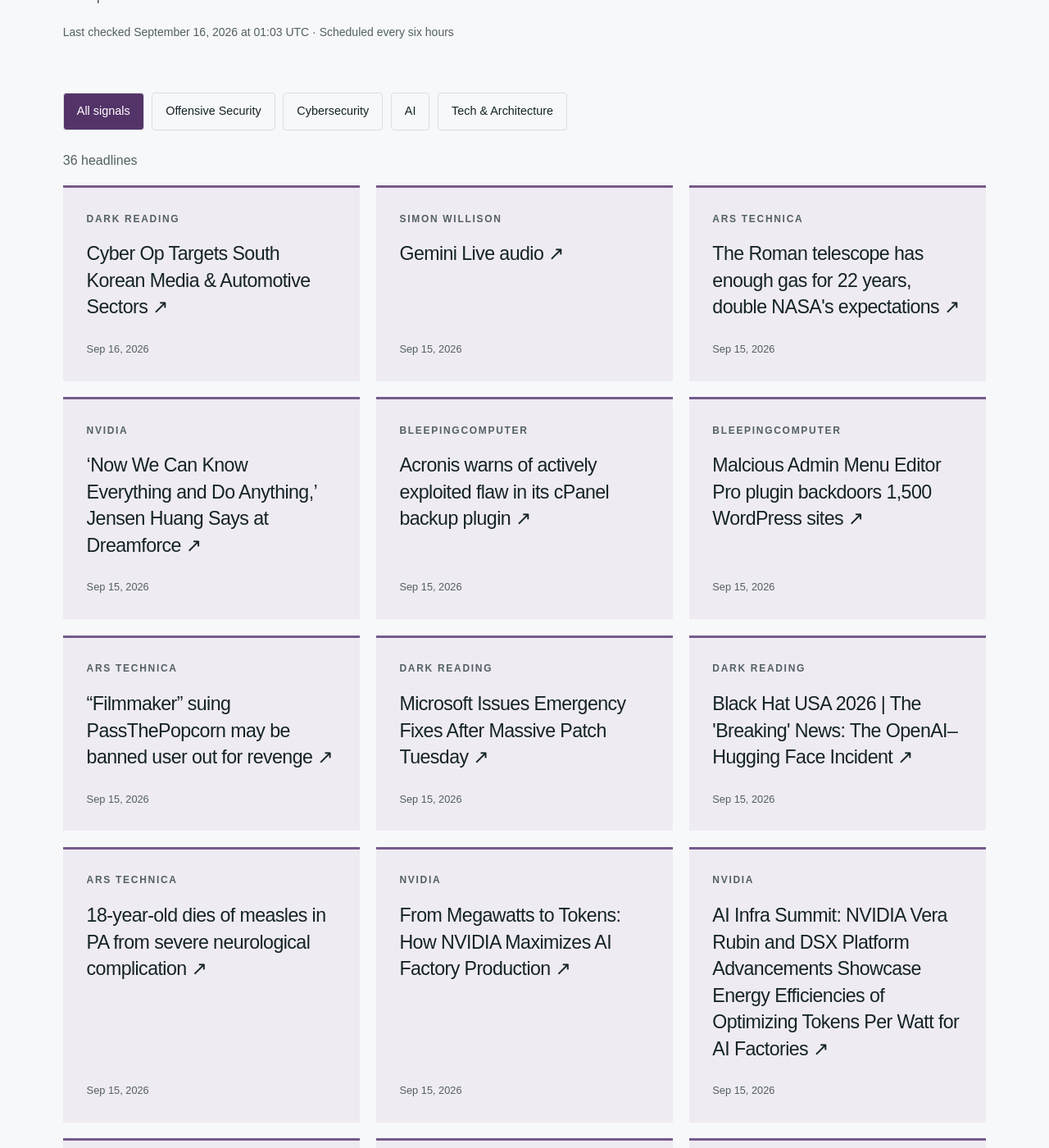
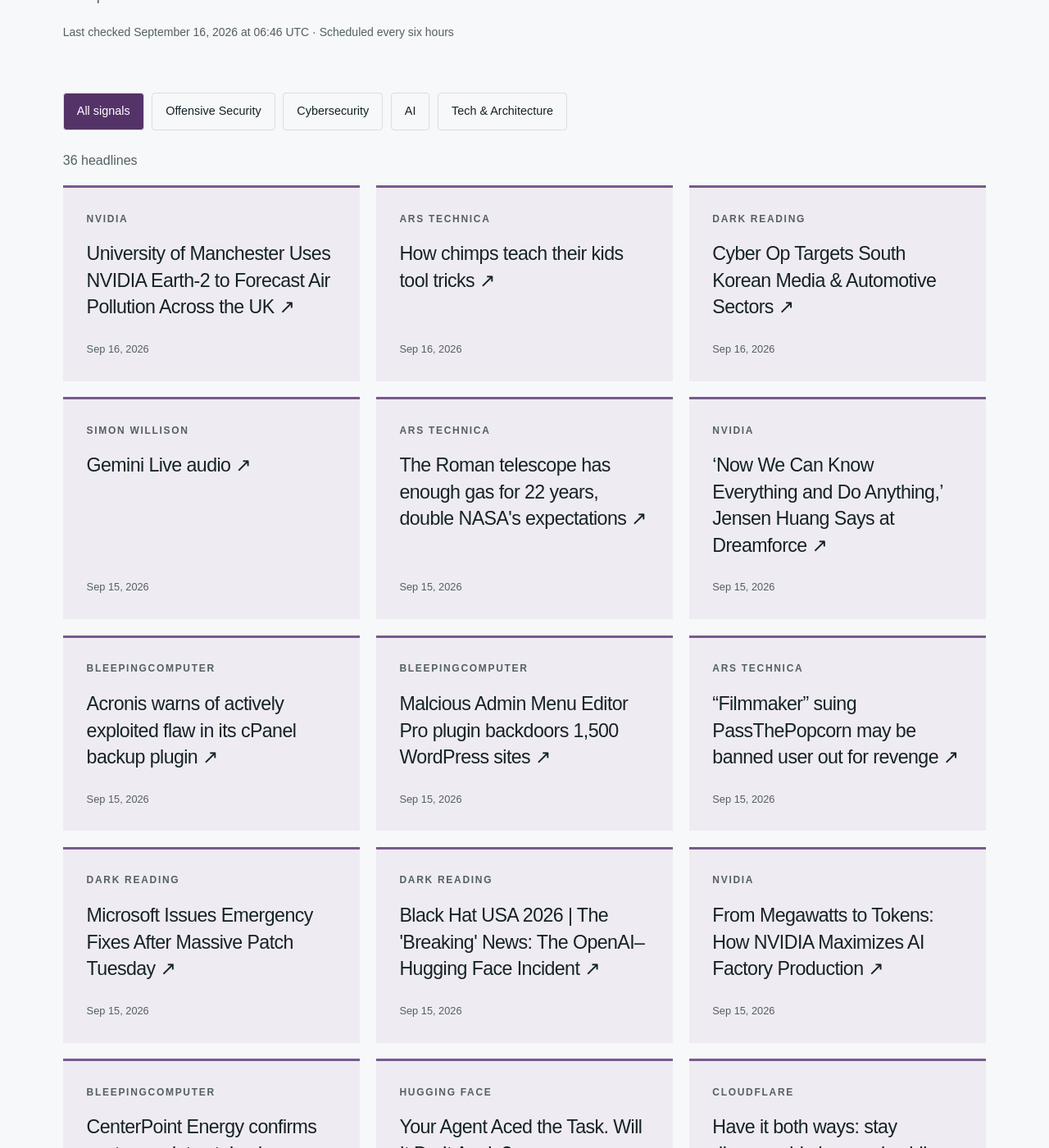
Before and after one commit to hntk/hntk.github.io, a Jekyll site: the page built from news/index.html, in a window 1280 px wide and 1400 px high, scrolled down 375 px. Shown: the whole window at 82% size. Built offline with Jekyll 4.4.1, drawn with Linux system fonts in a browser that asks for light colours; part of the change alters nothing that is shown.

Commit message:
Refresh News and Signals

```diff
--- a/_data/news.json
+++ b/_data/news.json
@@ -1,6 +1,22 @@
 {
-  "updated": "2026-09-16T01:03:45.626460+00:00",
+  "updated": "2026-09-16T06:46:50.959753+00:00",
   "items": [
+    {
+      "title": "University of Manchester Uses NVIDIA Earth-2 to Forecast Air Pollution Across the UK",
+      "url": "https://blogs.nvidia.com/blog/uk-air-pollution-research-earth-2/",
+      "published": "2026-09-16T05:00:42+00:00",
+      "source": "NVIDIA",
+      "source_id": "nvidia",
+      "category": "ai"
+    },
+    {
+      "title": "How chimps teach their kids tool tricks",
+      "url": "https://arstechnica.com/science/2026/09/how-chimps-teach-their-kids-tool-tricks/",
+      "published": "2026-09-16T04:00:39+00:00",
+      "source": "Ars Technica",
+      "source_id": "ars-technica",
+      "category": "tech-architecture"
+    },
     {
       "title": "Cyber Op Targets South Korean Media & Automotive Sectors",
       "url": "https://www.darkreading.com/cyberattacks-data-breaches/cyber-south-korean-media-automotive",
@@ -74,25 +90,9 @@
       "category": "cybersecurity"
     },
     {
-      "title": "18-year-old dies of measles in PA from severe neurological complication",
-      "url": "https://arstechnica.com/health/2026/09/measles-kills-18-year-old-in-pa-fourth-death-as-state-outbreak-nears-700-cases/",
-      "published": "2026-09-15T18:58:09+00:00",
-      "source": "Ars Technica",
-      "source_id": "ars-technica",
-      "category": "tech-architecture"
-    },
-    {
       "title": "From Megawatts to Tokens: How NVIDIA Maximizes AI Factory Production",
       "url": "https://blogs.nvidia.com/blog/from-megawatts-to-tokens-how-nvidia-maximizes-ai-factory-production/",
       "published": "2026-09-15T16:55:59+00:00",
-      "source": "NVIDIA",
-      "source_id": "nvidia",
-      "category": "ai"
-    },
-    {
-      "title": "AI Infra Summit: NVIDIA Vera Rubin and DSX Platform Advancements Showcase Energy Efficiencies of Optimizing Tokens Per Watt for AI Factories",
-      "url": "https://blogs.nvidia.com/blog/ai-infra-summit-vera-rubin-dsx-energy-efficiencies-tokens-per-watt-ai-factories/",
-      "published": "2026-09-15T16:55:40+00:00",
       "source": "NVIDIA",
       "source_id": "nvidia",
       "category": "ai"
@@ -295,79 +295,79 @@
       "id": "ars-technica",
       "name": "Ars Technica",
       "status": "ok",
-      "last_success": "2026-09-16T01:03:45.626460+00:00"
+      "last_success": "2026-09-16T06:46:50.959753+00:00"
     },
     {
       "id": "bleepingcomputer",
       "name": "BleepingComputer",
       "status": "ok",
-      "last_success": "2026-09-16T01:03:45.626460+00:00"
+      "last_success": "2026-09-16T06:46:50.959753+00:00"
     },
     {
       "id": "cloudflare",
       "name": "Cloudflare",
       "status": "ok",
-      "last_success": "2026-09-16T01:03:45.626460+00:00"
+      "last_success": "2026-09-16T06:46:50.959753+00:00"
     },
     {
       "id": "dark-reading",
       "name": "Dark Reading",
       "status": "ok",
-      "last_success": "2026-09-16T01:03:45.626460+00:00"
+      "last_success": "2026-09-16T06:46:50.959753+00:00"
     },
     {
       "id": "hugging-face",
       "name": "Hugging Face",
       "status": "ok",
-      "last_success": "2026-09-16T01:03:45.626460+00:00"
+      "last_success": "2026-09-16T06:46:50.959753+00:00"
     },
     {
       "id": "microsoft-research",
       "name": "Microsoft Research",
       "status": "ok",
-      "last_success": "2026-09-16T01:03:45.626460+00:00"
+      "last_success": "2026-09-16T06:46:50.959753+00:00"
     },
     {
       "id": "nvidia",
       "name": "NVIDIA",
       "status": "ok",
-      "last_success": "2026-09-16T01:03:45.626460+00:00"
+      "last_success": "2026-09-16T06:46:50.959753+00:00"
     },
     {
       "id": "portswigger",
       "name": "PortSwigger Research",
       "status": "ok",
-      "last_success": "2026-09-16T01:03:45.626460+00:00"
+      "last_success": "2026-09-16T06:46:50.959753+00:00"
     },
     {
       "id": "schneier",
       "name": "Schneier on Security",
       "status": "ok",
-      "last_success": "2026-09-16T01:03:45.626460+00:00"
+      "last_success": "2026-09-16T06:46:50.959753+00:00"
     },
     {
       "id": "simon-willison",
       "name": "Simon Willison",
       "status": "ok",
-      "last_success": "2026-09-16T01:03:45.626460+00:00"
+      "last_success": "2026-09-16T06:46:50.959753+00:00"
     },
     {
       "id": "specterops",
       "name": "SpecterOps",
       "status": "ok",
-      "last_success": "2026-09-16T01:03:45.626460+00:00"
+      "last_success": "2026-09-16T06:46:50.959753+00:00"
     },
     {
       "id": "trail-of-bits",
       "name": "Trail of Bits",
       "status": "ok",
-      "last_success": "2026-09-16T01:03:45.626460+00:00"
+      "last_success": "2026-09-16T06:46:50.959753+00:00"
     },
     {
       "id": "wired",
       "name": "WIRED Security",
       "status": "ok",
-      "last_success": "2026-09-16T01:03:45.626460+00:00"
+      "last_success": "2026-09-16T06:46:50.959753+00:00"
     }
   ]
 }
```
